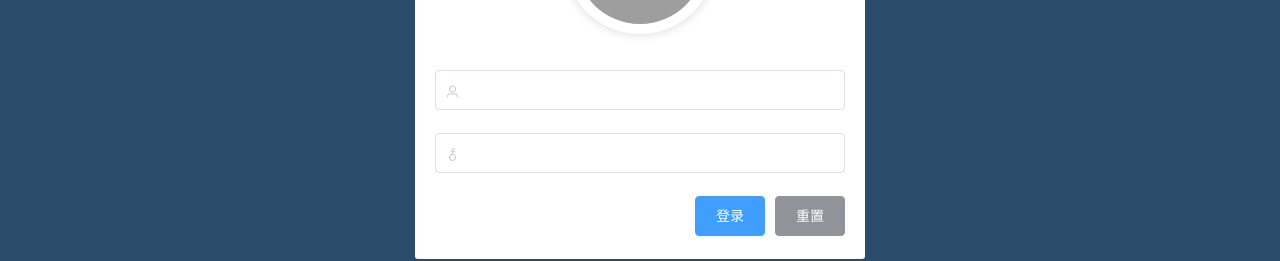
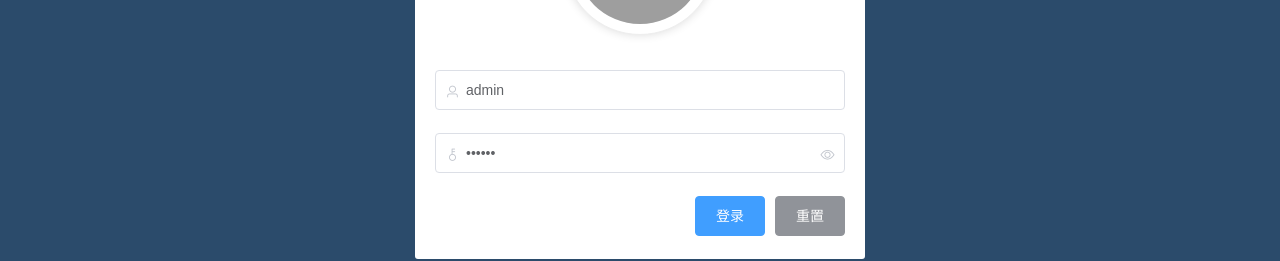
Before and after one commit to mkdir700/learn_vue, a Vue app: page /#/login in a window 1280 px wide. Shown: the part 291-552 px from the top of the page. Built offline with nearby package versions, Linux system fonts and the light colour scheme; grey boxes are pictures that could not be loaded.

Commit message:
保存token到sessionStorage中

```diff
--- a/src/components/login/Login.vue
+++ b/src/components/login/Login.vue
@@ -29,8 +29,8 @@
         data() {
             return {
                 form: {
-                    'username': '',
-                    'password': ''
+                    'username': 'admin',
+                    'password': '123456'
                 },
                 /*表单数据验证对象*/
                 formRules: {
@@ -68,6 +68,12 @@
                         return false
                     }
                     this.$message.success('登录成功')
+                    //1.将登录成功之后的 token,保存到客户端的 sessionStorage中
+                    //1.1项目中出了登录之外的其他AP工接口,必须在登录之后才能访问
+                    //1.2 token只应在当前网站打开期间生效,所以将 token保存在 sessionstorage中
+                    window.sessionStorage.setItem("token", result.data.token);
+                    //2.通过编程式导航跳转到后台主页,路由地址是/home
+                    this.$router.push();
                 });
             }
         }
```
